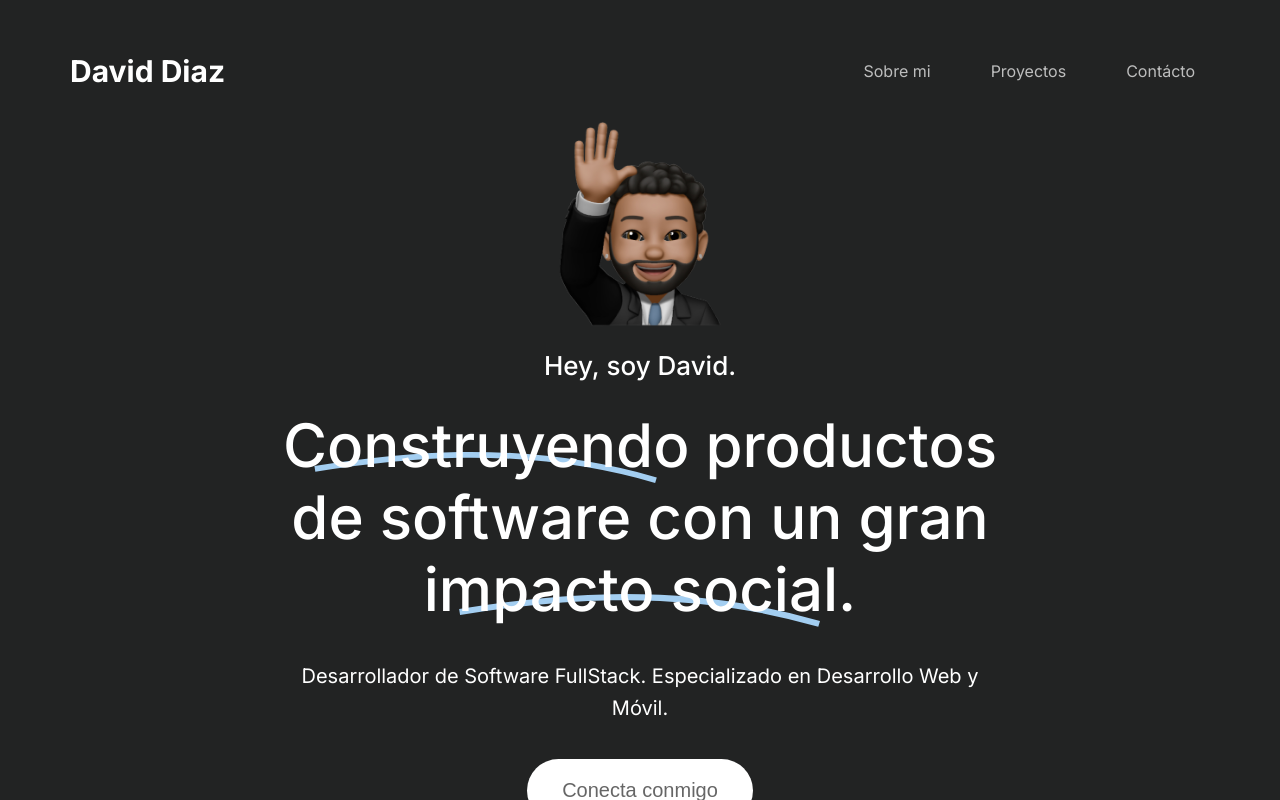
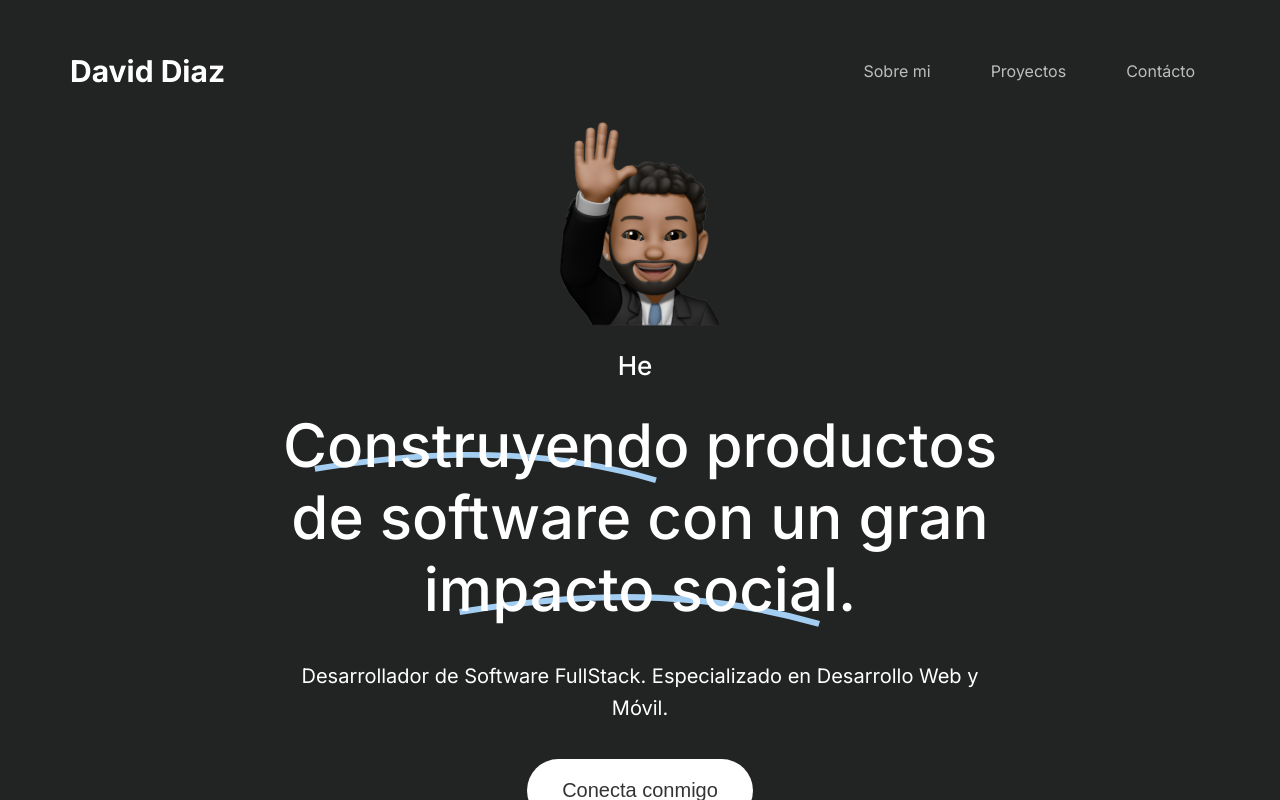
Before and after one commit to daviddiazh/portfolio, a Next.js app: page / in a window 1280 px wide. Built offline with nearby package versions, Linux system fonts and the light colour scheme.

Commit message:
feat: new typing effect added

```diff
--- a/package.json
+++ b/package.json
@@ -10,10 +10,10 @@
     "lint": "next lint"
   },
   "dependencies": {
-    "lottie-react": "^2.4.0",
     "next": "13.5.6",
     "react": "^18",
-    "react-dom": "^18"
+    "react-dom": "^18",
+    "typewriter-effect": "^2.21.0"
   },
   "devDependencies": {
     "@types/node": "^20",
--- a/src/modules/PresentationHome/index.tsx
+++ b/src/modules/PresentationHome/index.tsx
@@ -2,6 +2,7 @@
 'use client';
 
 import Image from 'next/image';
+import Typewriter from 'typewriter-effect';
 import { Navbar } from "@/components/Navbar";
 import Avatar from '@/assets/images/ddh-img.png';
 import styles from './styles.module.css';
@@ -18,7 +19,27 @@ export default function PresentationHome () {
             <Image src={Avatar} alt="Avatar image" width={165} className={styles.avatar} />
           </div>
 
-          <p className={styles.hello}>Hey, soy David.</p>
+          {/* <p className={styles.hello}>Hey, soy David</p> */}
+          <p className={styles.hello}>
+            <Typewriter
+              onInit={(typewriter) => {
+                typewriter.typeString('Hey, soy David')
+                  .pauseFor(2000)
+                  .deleteAll()
+                  .typeString('de Medellin')
+                  .pauseFor(2000)
+                  .deleteAll()
+                  .typeString('Colombia')
+                  .pauseFor(2000)
+                  .deleteAll()
+                  .start();
+              }}
+              component='span'
+              options={{
+                loop: true,
+              }}
+            />
+          </p>
           <div className={styles.text1_container}>
             <p className={styles.text1_description}><span className={styles.display_line}>Construyendo</span> productos de software con un gran <span className={styles.display_line}> impacto social.</span></p>
           </div>
@@ -40,7 +61,27 @@ export default function PresentationHome () {
             <Image src={Avatar} alt="Avatar image" width={165} className={styles.avatar} />
           </div>
 
-          <p className={styles.hello}>Hey, soy David.</p>
+          {/* <p className={styles.hello}>Hey, soy David.</p> */}
+          <p className={styles.hello}>
+            <Typewriter
+              onInit={(typewriter) => {
+                typewriter.typeString('Hey, soy David')
+                  .pauseFor(2000)
+                  .deleteAll()
+                  .typeString('de Medellin')
+                  .pauseFor(2000)
+                  .deleteAll()
+                  .typeString('Colombia')
+                  .pauseFor(2000)
+                  .deleteAll()
+                  .start();
+              }}
+              component='span'
+              options={{
+                loop: true,
+              }}
+            />
+          </p>
           <div className={styles.text1_container}>
             <p className={styles.text1_description}><span className={styles.display_line}>Construyendo</span> productos de software con un gran <span className={styles.display_line}> impacto social.</span></p>
           </div>
--- a/src/modules/PresentationHome/styles.module.css
+++ b/src/modules/PresentationHome/styles.module.css
@@ -32,16 +32,6 @@
     padding-bottom: 5px;
 }
 
-.button {
-    padding: 20px 35px;
-    border-radius: 100px;
-    background-color: #fff;
-    color: #666;
-    font-size: 20px;
-    border: none;
-    cursor: pointer;
-}
-
 .hello {
     text-align: center;
     font-size: 22px;
@@ -71,6 +61,16 @@
     font-size: 17px;
     font-weight: 400;
     line-height: 1.6;
+}
+
+.button {
+    padding: 20px 35px;
+    border-radius: 100px;
+    background-color: #fff;
+    color: #333;
+    font-size: 20px;
+    border: none;
+    cursor: pointer;
 }
 
 /* ----------------- Tablet or Desktop Started ----------------- */
@@ -130,7 +130,7 @@
         padding: 20px 35px;
         border-radius: 100px;
         background-color: #fff;
-        color: #666;
+        color: #333;
         font-size: 20px;
         border: none;
         cursor: pointer;
```
Also changed, not shown: 1 other file (tests, documents, lock files or other folders).
